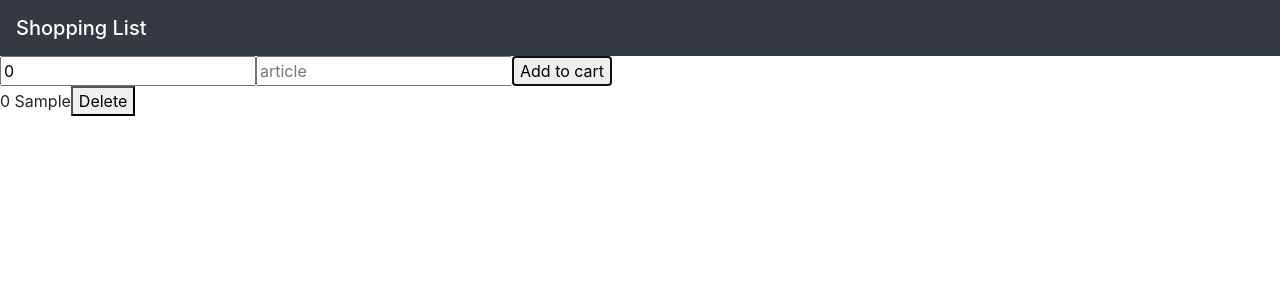
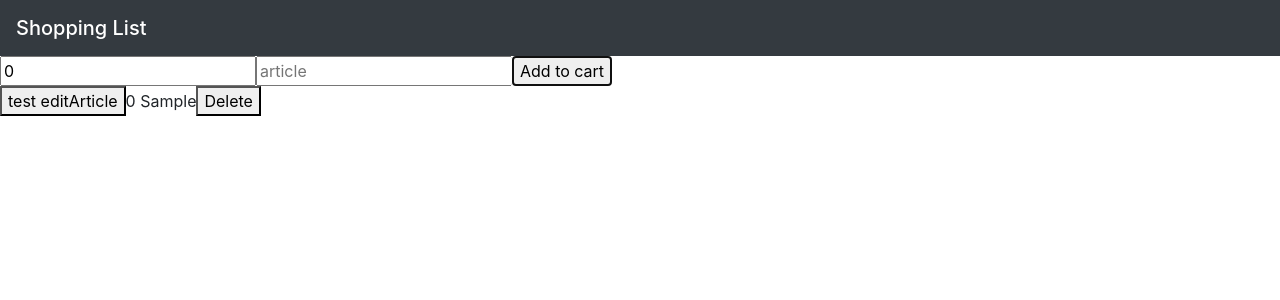
Before and after one commit to kyerz/react-redux-sandbox, a React (Create React App) app: page / in a window 1280 px wide. Both pictures are taken after typing "Sample" into the empty fields and a click on the button "Add to cart". Shown: the top 300 px of the page. Built offline with nearby package versions, Linux system fonts and the light colour scheme.

Commit message:
edit article in progress

```diff
--- a/src/components/App.js
+++ b/src/components/App.js
@@ -12,7 +12,7 @@ class App extends Component {
       <div>
         <Header />
         <Form addArticle={this.props.addArticle} />
-        <ArticleList articles={this.props.articles} removeArticle={this.props.removeArticle} />
+        <ArticleList articles={this.props.articles} removeArticle={this.props.removeArticle} editArticle={this.props.editArticle} />
       </div>
     )
   }
@@ -24,6 +24,10 @@ const addArticleActionCreator = (article) => {
 
 const removeArticleActionCreator = (article) => {
   return { type: 'REMOVE_ARTICLE', payload: article }
+}
+
+const editArticleActionCreator = (article) => {
+  return { type: 'EDIT_ARTICLE', payload: article }
 }
 
 const mapStateToProps = state => {
@@ -39,6 +43,9 @@ const mapDispatchToProps = dispatch => {
     },
     removeArticle: (article) => {
       dispatch(removeArticleActionCreator(article))
+    },
+    editArticle: (article) => {
+      dispatch(editArticleActionCreator(article))
     }
   }
 }
--- a/src/components/Article.js
+++ b/src/components/Article.js
@@ -1,8 +1,9 @@
 import React from 'react'
 
-const Article = ({ article, removeArticle }) => {
+const Article = ({ article, removeArticle, editArticle }) => {
   return (
     <div key={article.id}>
+      <button onClick={() => editArticle()}>test editArticle</button>
       {article.quantity} {article.name}
       <button onClick={() => removeArticle(article)}>Delete</button>
     </div>
--- a/src/components/ArticleList.js
+++ b/src/components/ArticleList.js
@@ -1,10 +1,10 @@
 import React from 'react'
 import Article from './Article'
 
-const ArticleList = ({ articles, removeArticle }) => {
+const ArticleList = ({ articles, removeArticle, editArticle }) => {
   return (
     <div>
-      {articles.map(article => <Article key={article.id} article={article} removeArticle={removeArticle} />)}
+      {articles.map(article => <Article key={article.id} article={article} removeArticle={removeArticle} editArticle={editArticle} />)}
     </div>
   )
 }
--- a/src/index.js
+++ b/src/index.js
@@ -13,6 +13,9 @@ const articlesReducer = (state = [], action) => {
       return [...state, action.payload]
     case 'REMOVE_ARTICLE':
       return state.filter(article => article.id !== action.payload.id)
+    case 'EDIT_ARTICLE':
+      console.log('EDIT_ARTICLE REDUCER')
+      return state
     default:
       return state
   }
```
